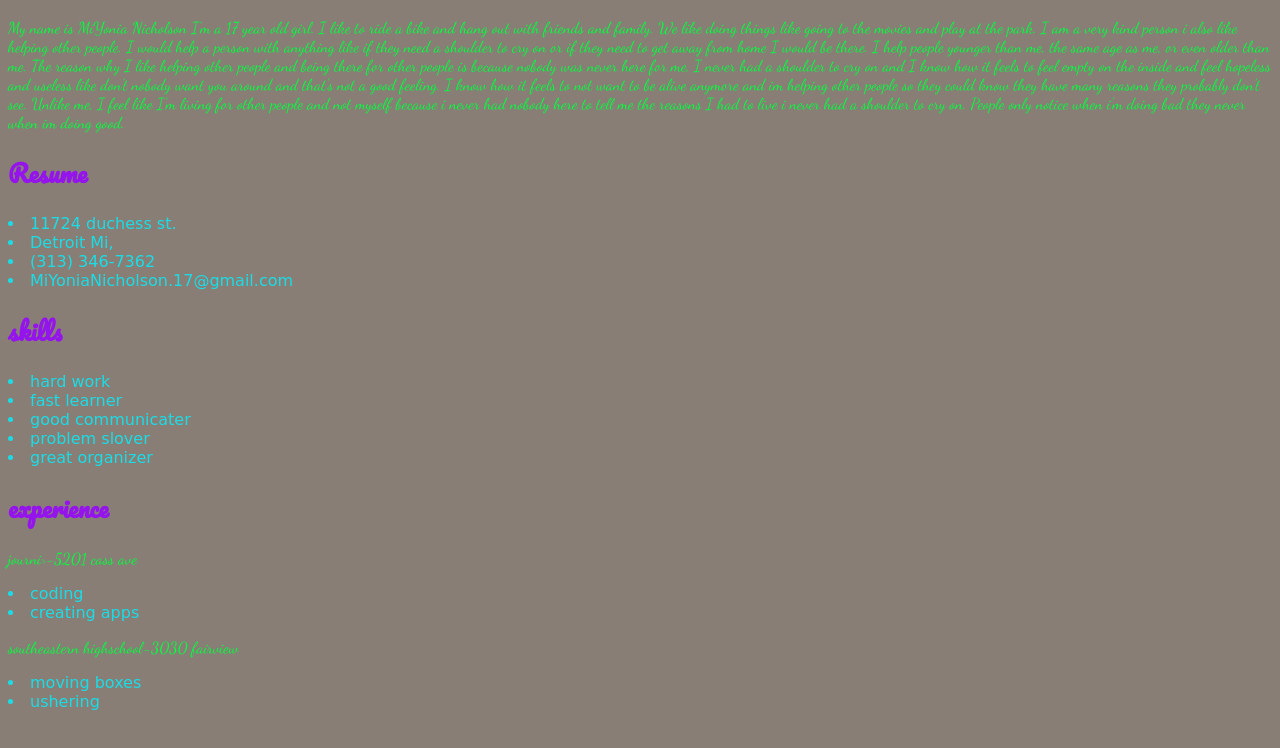
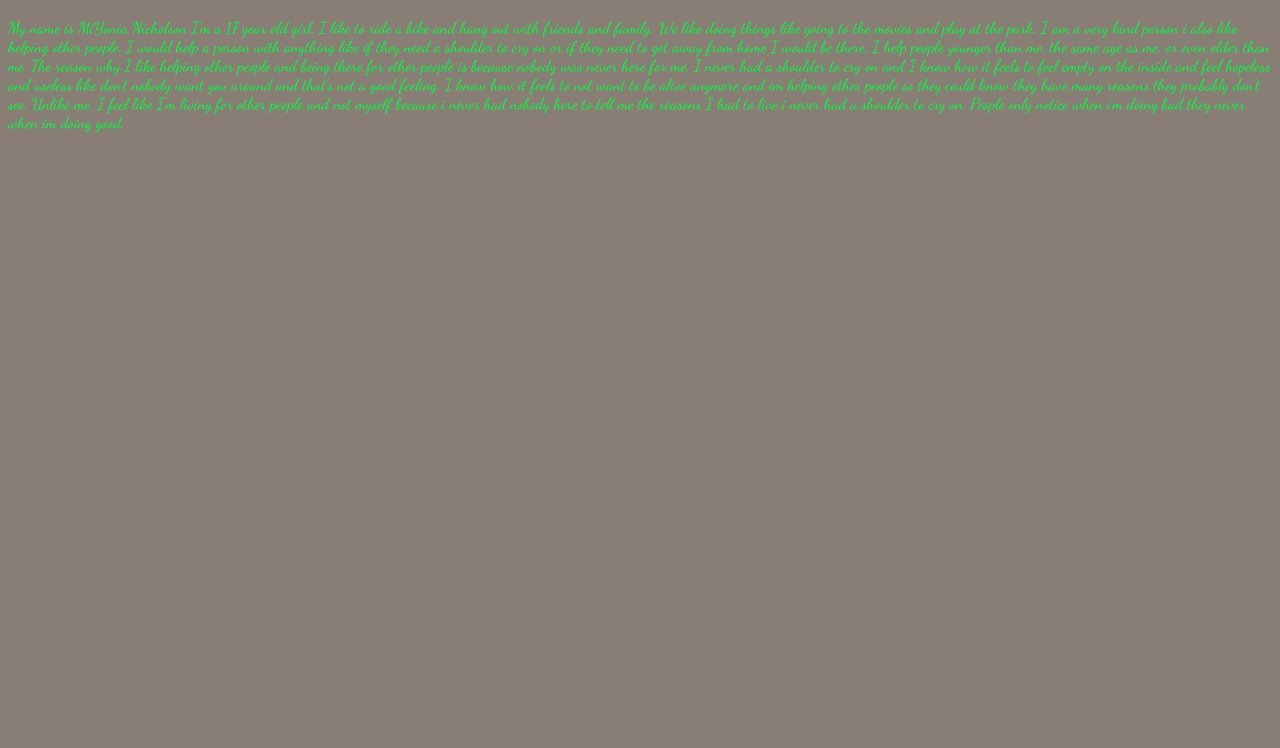
Before and after one commit to miyonia/portfoiliopage, a plain HTML site: page index.html in a window 1280 px wide. Shown: the part 48-796 px from the top of the page. Drawn offline with Linux system fonts and the light colour scheme; a web font is replaced by a local one.

Commit message:
first commit

```diff
--- a/index.html
+++ b/index.html
@@ -15,48 +15,6 @@
 The reason why I like helping other people and being there for other people is because nobody was never here for me, I never had a shoulder to cry on and I know how it feels to feel empty on the inside and feel hopeless and useless like don't nobody want you around and that's not a good feeling. I know how it feels to not want to be alive anymore and im helping other people so they could know they have many reasons they probably don't see. Unlike me, I feel like I'm living for other people and not myself because i never had nobody here to tell me the reasons I had to live i never had a shoulder to cry on. People only notice when i'm doing bad they never when im doing good.
 </p>
 
-<h2>
-Resume
-</h2>
-
-<li>
-    11724 duchess st.
-</li>
-<li>
-    Detroit Mi,
-</li>
-<li>
-    (313) 346-7362
-</li>
-<li>
-    MiYoniaNicholson.17@gmail.com
-</li>
-
-<h2>
-    skills
-</h2>
-
-  <li>hard work</li>
-  <li> fast learner</li>
-  <li>good communicater</li>
-  <li>problem slover</li>
-  <li>great organizer</li>
-
-  <h2>
-      experience
-  </h2>
-<p>
- journi>-5201 cass ave
-</p>
- <li> coding </li>
- <li> creating apps</li>
-
-<p>
-    southeastern highschool-3030 fairview
-</p>
-<li> moving boxes </li>
-<li> ushering
-
 
 
 
```
